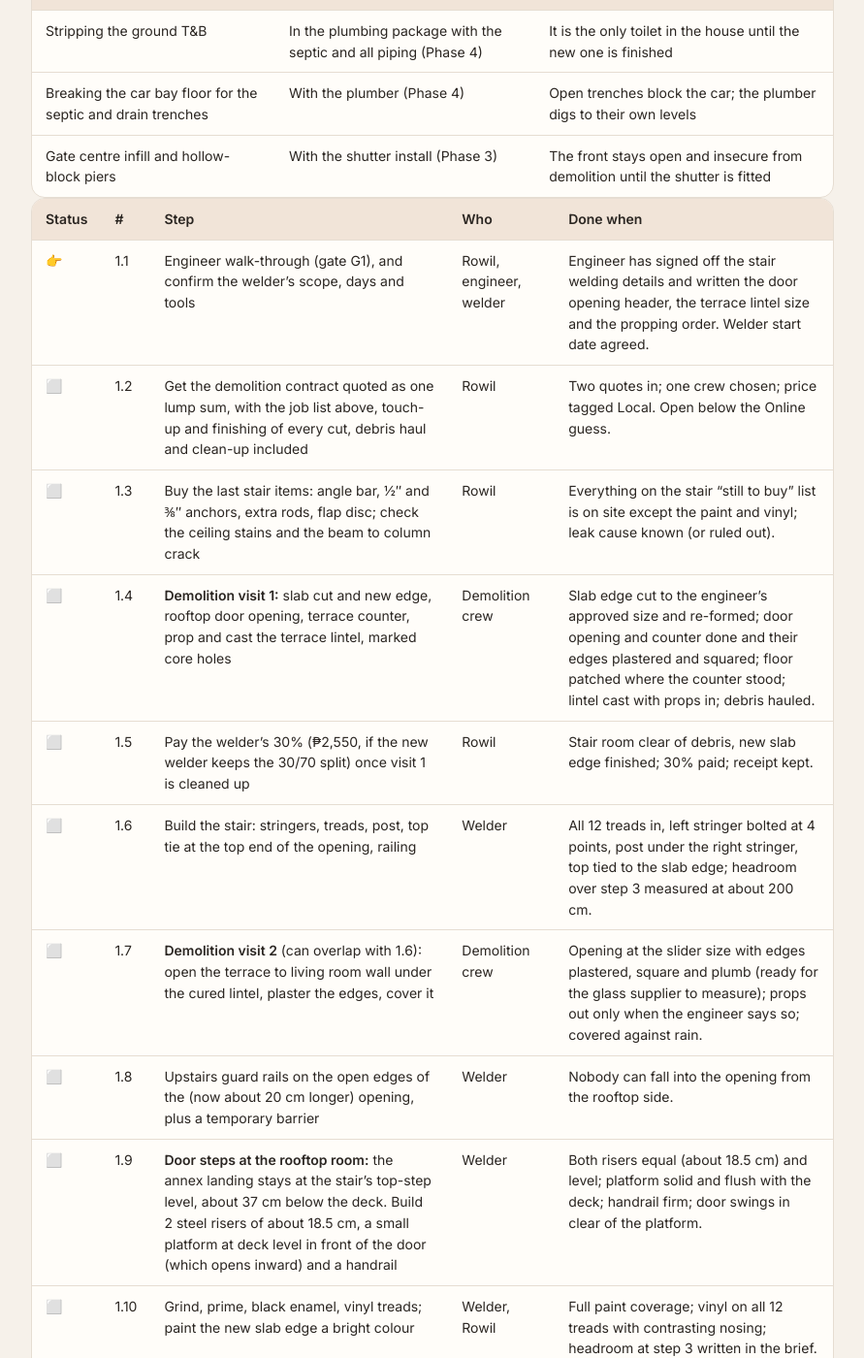
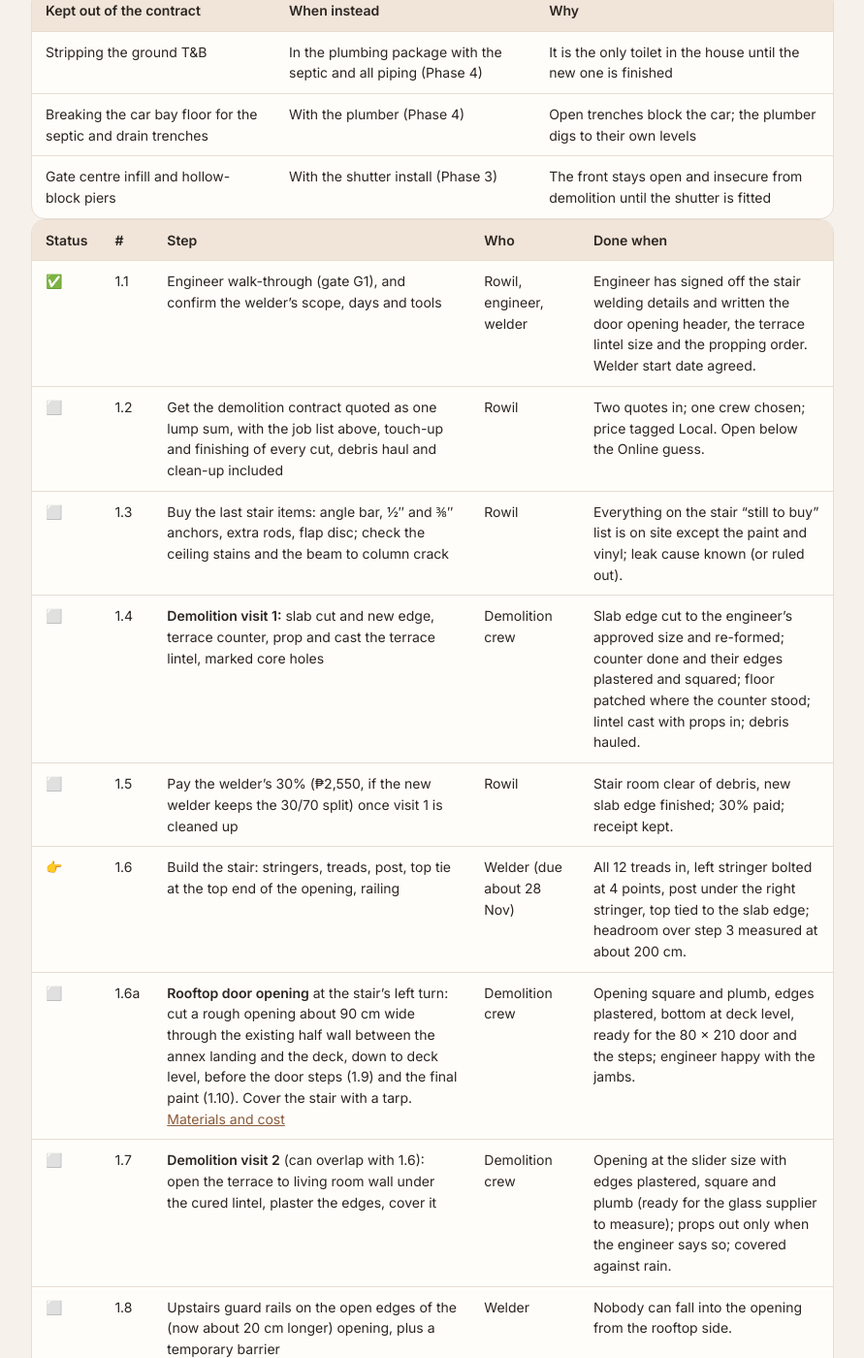
Before and after one commit to tatayotter/navarro-house, a Jekyll site: the page built from house/build-sequence.md, in a window 1280 px wide and 1400 px high, scrolled down 5343 px. Shown: the whole window at 97% size, without its empty margins (194-1085 px from the left). Built offline with Jekyll 4.4.1, drawn with Linux system fonts in a browser that asks for light colours; some of the changed text lies outside the part shown.

Commit message:
Rooftop door opening + back/left wall cladding costing; build sequence now at stair step 1.6
Co-Authored-By: Claude Opus 5.5 <noreply@anthropic.com>
Claude-Session: https://claude.ai/code/session_01RUWgCQ5sPHUXfZpG6YJmDx

```diff
--- a/house/build-sequence.md
+++ b/house/build-sequence.md
@@ -11,8 +11,8 @@ summary: The order of the whole renovation, from the steel stair to the last fix
 
 | | Step | What to do now |
 |---|---|---|
-| 👉 **Now** | **1.1 Engineer walk-through and the welder** | Show the engineer the [welding details](../stairs/weld-details.html) and the remaining demolition jobs: door opening header, terrace lintel and props (the slab cut is already approved ✅). Confirm the welder's days and tools. |
-| ⏭ **Next up** | 1.2 Quote the demolition contract | One lump sum for the slab cut, rooftop door opening, terrace counter and terrace wall (with lintel), debris haul included. |
+| 👉 **Now** | **1.6 The welder is building the stair** | Due about **28 Nov**. Check each riser (19.2 cm) and the headroom as it goes up. |
+| ⏭ **Next up** | 1.6a Rooftop door opening, then 2.6 back and left wall cladding | Cut the door opening at the stair's left turn before the door steps and final paint, then clad the back firewall and the left side wall. Materials and costs: [door opening and cladding](rooftop-opening-cladding.html), ₱39k–64k with labour (Online). |
 | 📏 **Do anytime now** | Open items below | Rooftop measurements, local quotes, electrician's check. They unlock Phases 2 to 4. |
 
 **How to update this page:** when a step is finished, change its ⬜ or 👉 to ✅, put 👉 on the next step, and copy that step into the "You are here" table. Each step's **Done when** column is the test: if every part of it is true, move on.
@@ -93,7 +93,7 @@ Do not start the step after a 🔒 gate until the check is done and written down
 | In the contract | Visit | Why it fits here |
 |---|---|---|
 | Stair headroom: cut back the slab edge over step 3 by about 20 cm (engineer approved ✅) and re-form the new edge | 1 | Best before the stair is welded (no debris on the new stair); also the noisiest, dustiest job, best done once |
-| Rooftop room: hammer the door opening in the existing half wall on the door side | 1 | Same crew and tools; opens the route for the rooftop work |
+| Rooftop room: break the door opening (about 90 cm) at the stair's left turn, in the existing half wall between the annex landing and the deck | After the stair (step 1.6a) | Moved 22 Nov: done right after the main stair welding, before the door steps and final paint |
 | Terrace: break out the concrete counter, cap anything that fed it | 1 | Small job, same debris haul |
 | Terrace to living room wall: prop, cast the new beam or lintel | 1 | The lintel must be in and cured **before** the wall under it is removed |
 | Terrace to living room wall: open it taller and wider for the 4.30 × 2.4 m slider, cover it temporarily | 2 (about 7 days later) | Only after the lintel has cured and the engineer says the props can carry it |
@@ -107,12 +107,13 @@ Do not start the step after a 🔒 gate until the check is done and written down
 
 | Status | # | Step | Who | Done when |
 |---|---|---|---|---|
-| 👉 | 1.1 | Engineer walk-through (gate G1), and confirm the welder's scope, days and tools | Rowil, engineer, welder | Engineer has signed off the stair welding details and written the door opening header, the terrace lintel size and the propping order. Welder start date agreed. |
+| ✅ | 1.1 | Engineer walk-through (gate G1), and confirm the welder's scope, days and tools | Rowil, engineer, welder | Engineer has signed off the stair welding details and written the door opening header, the terrace lintel size and the propping order. Welder start date agreed. |
 | ⬜ | 1.2 | Get the demolition contract quoted as one lump sum, with the job list above, touch-up and finishing of every cut, debris haul and clean-up included | Rowil | Two quotes in; one crew chosen; price tagged Local. Open below the Online guess. |
 | ⬜ | 1.3 | Buy the last stair items: angle bar, ½″ and ⅜″ anchors, extra rods, flap disc; check the ceiling stains and the beam to column crack | Rowil | Everything on the stair "still to buy" list is on site except the paint and vinyl; leak cause known (or ruled out). |
-| ⬜ | 1.4 | **Demolition visit 1:** slab cut and new edge, rooftop door opening, terrace counter, prop and cast the terrace lintel, marked core holes | Demolition crew | Slab edge cut to the engineer's approved size and re-formed; door opening and counter done and their edges plastered and squared; floor patched where the counter stood; lintel cast with props in; debris hauled. |
+| ⬜ | 1.4 | **Demolition visit 1:** slab cut and new edge, terrace counter, prop and cast the terrace lintel, marked core holes | Demolition crew | Slab edge cut to the engineer's approved size and re-formed; counter done and their edges plastered and squared; floor patched where the counter stood; lintel cast with props in; debris hauled. |
 | ⬜ | 1.5 | Pay the welder's 30% (₱2,550, if the new welder keeps the 30/70 split) once visit 1 is cleaned up | Rowil | Stair room clear of debris, new slab edge finished; 30% paid; receipt kept. |
-| ⬜ | 1.6 | Build the stair: stringers, treads, post, top tie at the top end of the opening, railing | Welder | All 12 treads in, left stringer bolted at 4 points, post under the right stringer, top tied to the slab edge; headroom over step 3 measured at about 200 cm. |
+| 👉 | 1.6 | Build the stair: stringers, treads, post, top tie at the top end of the opening, railing | Welder (due about 28 Nov) | All 12 treads in, left stringer bolted at 4 points, post under the right stringer, top tied to the slab edge; headroom over step 3 measured at about 200 cm. |
+| ⬜ | 1.6a | **Rooftop door opening** at the stair's left turn: cut a rough opening about 90 cm wide through the existing half wall between the annex landing and the deck, down to deck level, before the door steps (1.9) and the final paint (1.10). Cover the stair with a tarp. [Materials and cost](rooftop-opening-cladding.html#job-1-door-opening-materials) | Demolition crew | Opening square and plumb, edges plastered, bottom at deck level, ready for the 80 × 210 door and the steps; engineer happy with the jambs. |
 | ⬜ | 1.7 | **Demolition visit 2** (can overlap with 1.6): open the terrace to living room wall under the cured lintel, plaster the edges, cover it | Demolition crew | Opening at the slider size with edges plastered, square and plumb (ready for the glass supplier to measure); props out only when the engineer says so; covered against rain. |
 | ⬜ | 1.8 | Upstairs guard rails on the open edges of the (now about 20 cm longer) opening, plus a temporary barrier | Welder | Nobody can fall into the opening from the rooftop side. |
 | ⬜ | 1.9 | **Door steps at the rooftop room:** the annex landing stays at the stair's top-step level, about 37 cm below the deck. Build 2 steel risers of about 18.5 cm, a small platform at deck level in front of the door (which opens inward) and a handrail | Welder | Both risers equal (about 18.5 cm) and level; platform solid and flush with the deck; handrail firm; door swings in clear of the platform. |
@@ -123,7 +124,7 @@ Do not start the step after a 🔒 gate until the check is done and written down
 
 **Starts when:** the stair is done (1.11) and the rooftop room and terrace frontage are measured. **Unlocks:** a dry rooftop, so leaks into the 2nd floor stop before any ceiling goes up below.
 The rooftop roof and its columns are **already built**; no roof extension is needed. This phase closes the walls under the existing roof.
-🛒 **Buy lists:** [rooftop walls, half walls and T&B block courses](../rooms/rooftop-room.html#walls) · [terrace roof and frontage cladding](extra-materials.html#terrace-frontage-cladding-and-new-terrace-roof-phase-2)
+🛒 **Buy lists:** [back and left wall cladding, itemised (first)](rooftop-opening-cladding.html#job-2-back-and-left-wall-cladding-materials) · [rooftop walls, half walls and T&B block courses](../rooms/rooftop-room.html#walls) · [terrace roof and frontage cladding](extra-materials.html#terrace-frontage-cladding-and-new-terrace-roof-phase-2)
 
 **Cost (Online, from the [rooftop room page](../rooms/rooftop-room.html)):** phase budget **₱96,210–163,018** before contingency. The door opening was cut in the demolition contract (1.4). **Terrace frontage (confirmed 20 Nov):** the front is a 28 cm concrete half wall. The new jalousie sits on its front edge and runs wall to wall, replacing the old aluminium slider window. The **double wall with metal cladding** is the strip above the jalousie, up to the terrace roof. The same steel fabricator puts up the strip's frame and cladding in this phase, in the same visit as the rooftop steel, and **replaces the terrace roof** at the same time: the old sheets and the rusted framing come off, and new framing and sheets go on, matching the rooftop roof. The cladding matches the rooftop room's exterior cladding; the strip's inner face comes with the partition supplier at 5.3.
 
@@ -142,7 +143,7 @@ The rooftop roof and its columns are **already built**; no roof extension is nee
 | 🔒 | 2.3 | Engineer check (gate G2) | Engineer | Anchors, dowels, top fixing, typhoon fixings and core holes signed off. |
 | ⬜ | 2.4 | Build the new 1 m 4″ CHB half wall on the front (and on any line that has no half wall yet); patch the old parapets on the back and outer side. Set pipe sleeves and conduit into the blocks as they go up | Mason (plumber and electrician on call) | Half walls up and plastered; every sleeve and conduit stub in place and capped. |
 | ⬜ | 2.5 | T&B: 3 courses of block on all four walls (the framed fibre-cement above them comes at 5.3) | Mason | Block courses up with dowels, drain and water sleeves through. |
-| ⬜ | 2.6 | Steel frame on top of the half walls up to the existing roof purlins, wrap, container-van steel outside, flashing caps, trims and opening frames | Steel fabricator | Outer skin closed except the openings; caps over every half wall top; no daylight where the walls meet the roof. |
+| ⬜ | 2.6 | **First (Rowil, 22 Nov): the back firewall and the left side wall** on the existing parapets, about 21 m², ₱35k–57k with labour ([itemised](rooftop-opening-cladding.html)); then the rest. Steel frame on top of the half walls up to the existing roof purlins, wrap, container-van steel outside, flashing caps, trims and opening frames | Steel fabricator | Outer skin closed except the openings; caps over every half wall top; no daylight where the walls meet the roof. |
 | ⬜ | 2.7 | Terrace, same visit, in a dry spell: (a) take off the old roof sheets and rusted framing; put up new primed and painted framing and new roof sheets matching the rooftop roof, with insulation, flashing at the wall and a gutter; (b) frame and clad the frontage strip above the window line to match the rooftop room's cladding, head of the future jalousie framed level | Steel fabricator | (a) New roof on, no daylight and no drips in the hose test, water runs to the gutter; (b) strip fully clad, no water behind it, jalousie head level and straight wall to wall. |
 | ⬜ | 2.8 | Close the slider, window, aircon and door openings temporarily (plywood or tarp) | Steel fabricator or Rowil | Openings sealed against rain until glass and doors go in at 5.5. |
 | ⬜ | 2.9 | Water test: hose the rooftop walls, the terrace frontage cladding and the joints where the walls meet the roof | Rowil | No water inside after a hard hose-down (and after the next heavy rain). |
```
Also changed, not shown: other parts of house/build-sequence.md (+1 -1 lines), house/rooftop-opening-cladding.md (added, +86 -0 lines), index.html (+5 -2 lines), README.md.
